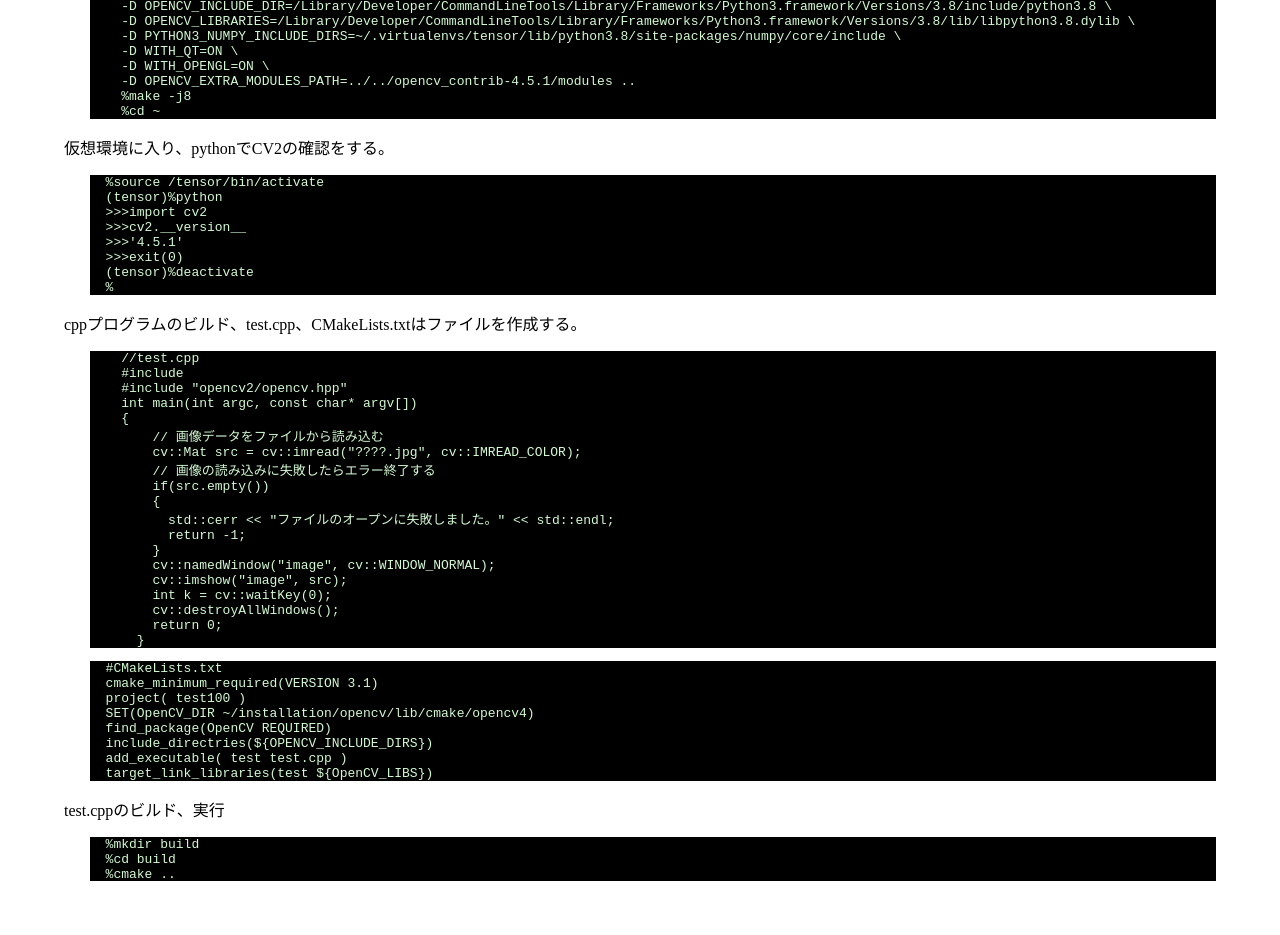
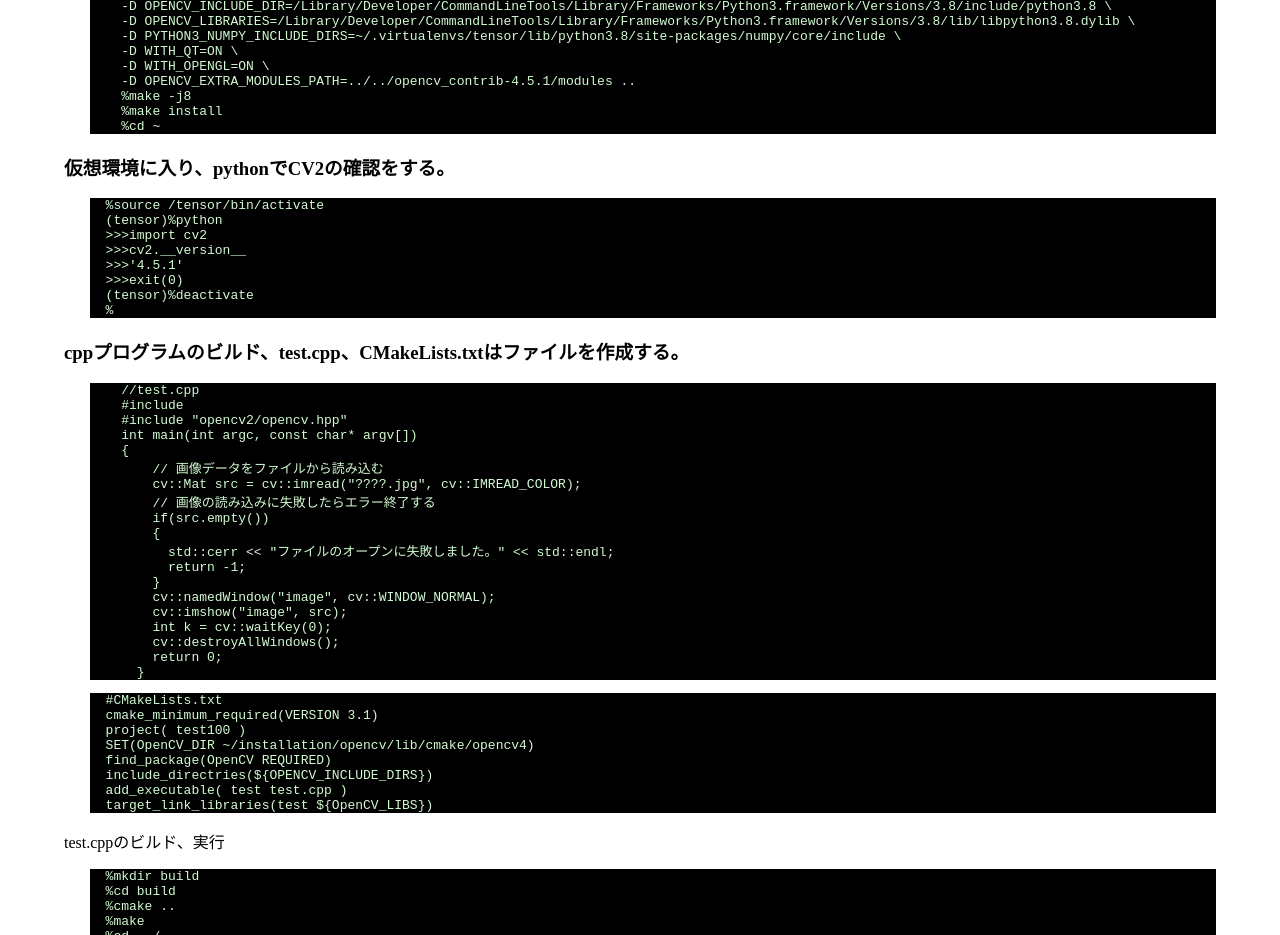
Before and after one commit to yokmr23/yokmr23.github.io, a plain HTML site: page index.html in a window 1280 px wide. Shown: the part 898-1833 px from the top of the page. Drawn offline with Linux system fonts and the light colour scheme.

Commit message:
Update index.html

```diff
--- a/index.html
+++ b/index.html
@@ -57,8 +57,9 @@
     -D WITH_OPENGL=ON \
     -D OPENCV_EXTRA_MODULES_PATH=../../opencv_contrib-4.5.1/modules ..
     %make -j8
+    %make install
     %cd ~</pre>
-  <p>仮想環境に入り、pythonでCV2の確認をする。</p>
+  <h3>仮想環境に入り、pythonでCV2の確認をする。</h3>
   <pre>
   %source /tensor/bin/activate
   (tensor)%python
@@ -68,7 +69,7 @@
   >>>exit(0)
   (tensor)%deactivate
   %</pre>
-  <p>cppプログラムのビルド、test.cpp、CMakeLists.txtはファイルを作成する。</p>
+  <h3>cppプログラムのビルド、test.cpp、CMakeLists.txtはファイルを作成する。</h3>
   <pre>
     //test.cpp
     #include <iostream>
```
